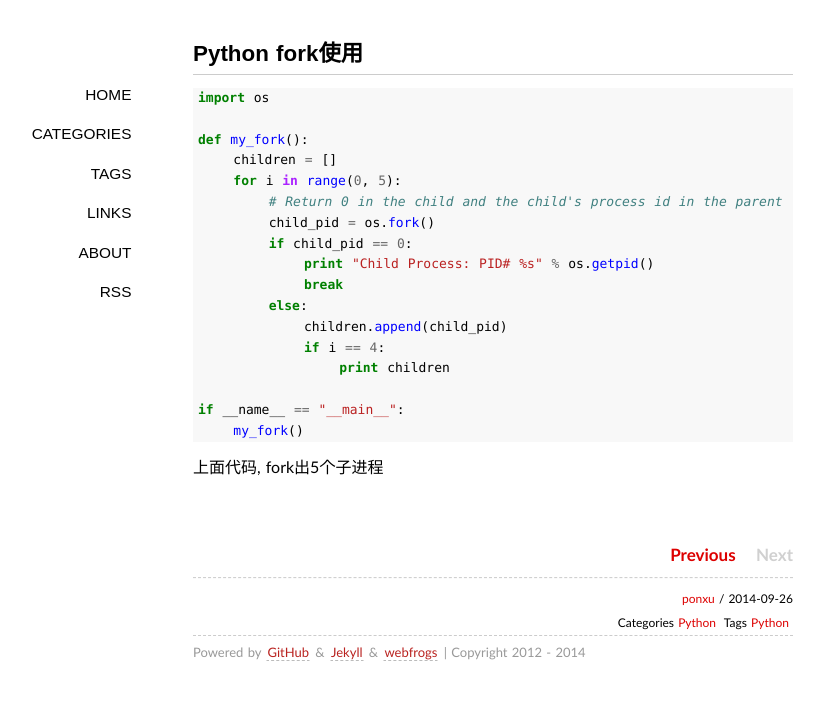
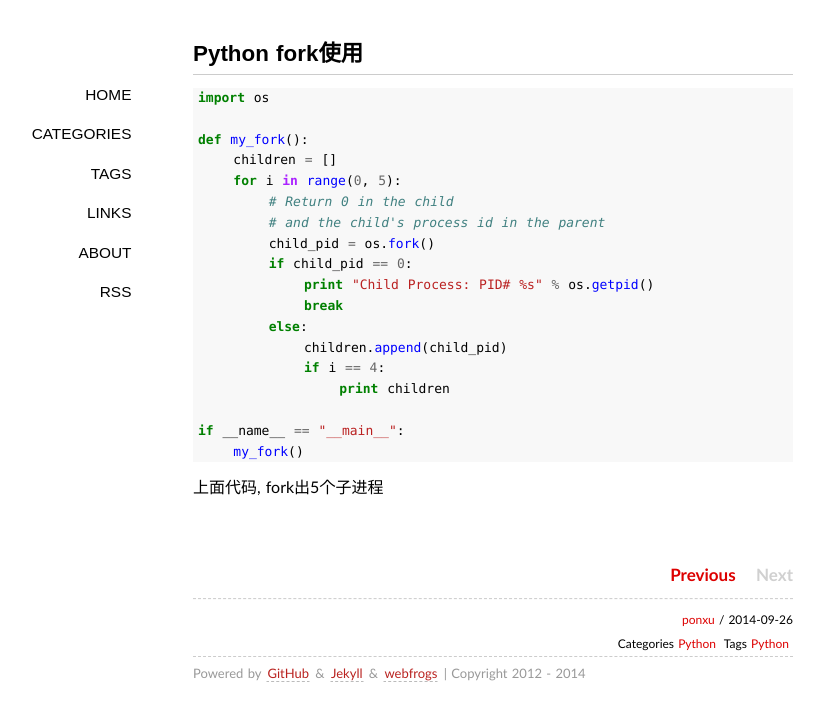
Before and after one commit to ponxu/ponxu.github.com, a Jekyll site: the page built from _posts/编程语言/Python/2014-09-26-python-fork.md, in a window 1280 px wide. Shown: the top 721 px of the page, without its empty margins (147-971 px from the left). Built offline with Jekyll 4.4.1, drawn with Linux system fonts in a browser that asks for light colours; some web fonts are replaced; Markdown is read by kramdown in place of the engine named in the settings.

```diff
--- a/_posts/编程语言/Python/2014-09-26-python-fork.md
+++ b/_posts/编程语言/Python/2014-09-26-python-fork.md
@@ -13,7 +13,8 @@ import os
 def my_fork():
     children = []
     for i in range(0, 5):
-        # Return 0 in the child and the child's process id in the parent
+        # Return 0 in the child
+        # and the child's process id in the parent
         child_pid = os.fork()
         if child_pid == 0:
             print "Child Process: PID# %s" % os.getpid()
```
